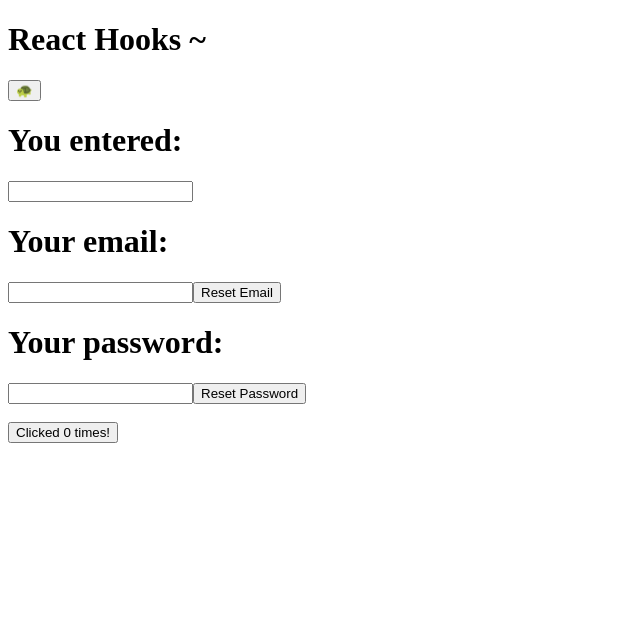
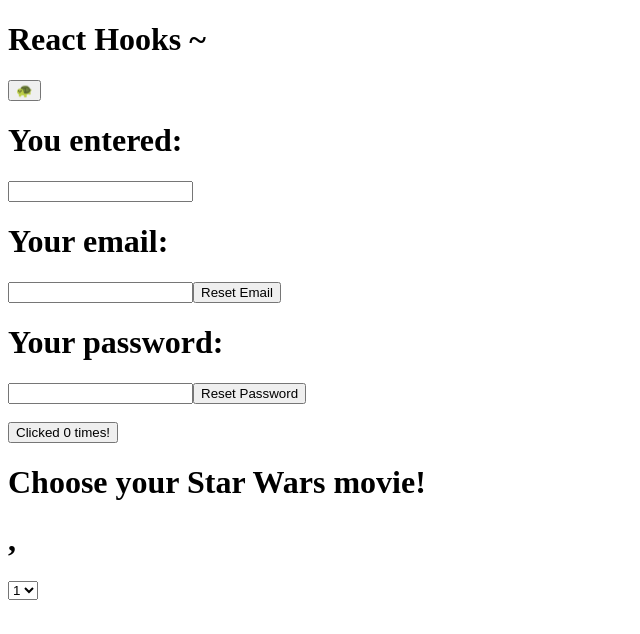
Before and after one commit to katpoa/games-list, a React app: page / in a window 1280 px wide. Shown: the top 634 px of the page, without its empty margins (0-640 px from the left). Built offline with nearby package versions, Linux system fonts and the light colour scheme; no server answers; the HTML template or start-up script is replaced by a standard one.

Commit message:
Implement useEffect hooks with SWAPI calls and learn to set second argument

```diff
--- a/client/src/components/App.jsx
+++ b/client/src/components/App.jsx
@@ -3,6 +3,7 @@ import AddTurtles from './AddTurtles.jsx';
 import FormHooks from './FormHooks.jsx';
 import FormHooksUseForm from './FormHooksUseForm.jsx';
 import Clicker from './Clicker.jsx';
+import SWMovies from './SWMovies.jsx';
 import axios from 'axios';
 import styled from 'styled-components';
 
@@ -14,7 +15,7 @@ class App extends React.Component {
   }
 
   componentDidMount() {
-    this.getAll();
+    // this.getAll();
   }
 
   getAll() {
@@ -36,6 +37,7 @@ class App extends React.Component {
         <FormHooksUseForm />
         <br></br>
         <Clicker />
+        <SWMovies />
       </div>
     );
   }
--- /dev/null
+++ b/client/src/components/SWMovies.jsx
@@ -0,0 +1,36 @@
+import React, { useState, useEffect } from 'react';
+import axios from 'axios';
+import 'babel-polyfill';
+
+const SWMovies = () => {
+    const [movie, setMovie] = useState(1);
+    const [info, setInfo] = useState('');
+    useEffect(() => {
+        "use strict";
+        async function getData() {
+            const response = await axios.get(`https://swapi.dev/api/films/${movie}`);
+            setInfo(response.data);
+            console.log(response);
+        }
+        getData();
+    }, [movie]);
+    return (
+        <div>
+            <h1>Choose your Star Wars movie!</h1>
+            <h1>{info.title}, {info.release_date}</h1>
+            <p>{info.opening_crawl}</p>
+            <select value={movie} onChange={e => setMovie(e.target.value)}>
+                <option value='1'>1</option>
+                <option value='2'>2</option>
+                {/* <option value='3'>3</option> */}
+                <option value='4'>4</option>
+                <option value='5'>5</option>
+                <option value='6'>6</option>
+                {/* <option value='7'>7</option> */}
+            </select>
+        </div>
+    );
+};
+
+
+export default SWMovies;
--- a/webpack.config.js
+++ b/webpack.config.js
@@ -3,7 +3,7 @@ var SRC_DIR = path.join(__dirname, '/client/src');
 var DIST_DIR = path.join(__dirname, '/client/dist');
 
 module.exports = {
-  entry: `${SRC_DIR}/index.jsx`,
+  entry: ['babel-polyfill', `${SRC_DIR}/index.jsx`],
   output: {
     filename: 'bundle.js',
     path: DIST_DIR
```
Also changed, not shown: package.json (+5 -2 lines), .babelrc, 1 other file (tests, documents, lock files or other folders).
